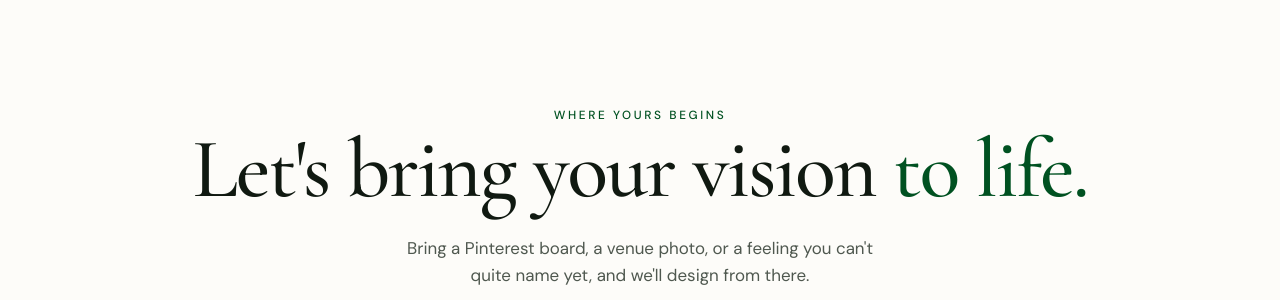
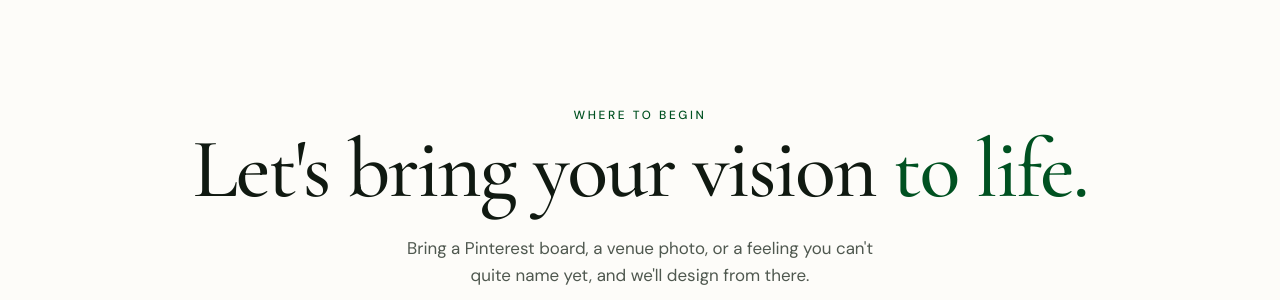
Before and after one commit to jshplhm/goldenflowers, a Jekyll site: the page built from portfolio/index.md, in a window 1280 px wide and 900 px high, scrolled down 4199 px. Shown: the part 153-453 px from the top of the window. Built offline with Jekyll 4.4.1, drawn with Linux system fonts in a browser that asks for light colours.

Commit message:
Update site copy in _data/portfolio_page.yml via inline editor

```diff
--- a/_data/portfolio_page.yml
+++ b/_data/portfolio_page.yml
@@ -8,7 +8,7 @@ header:
   subheading: "Selected weddings across Lake Tahoe and the Sierra Nevada, each one
     built around a different landscape, venue, and couple."
 cta:
-  label: "Where yours begins"
+  label: "Where to begin"
   heading: "Let's bring your vision *to life.*"
   body: "Bring a Pinterest board, a venue photo, or a feeling you can't quite name
     yet, and we'll design from there."
```
